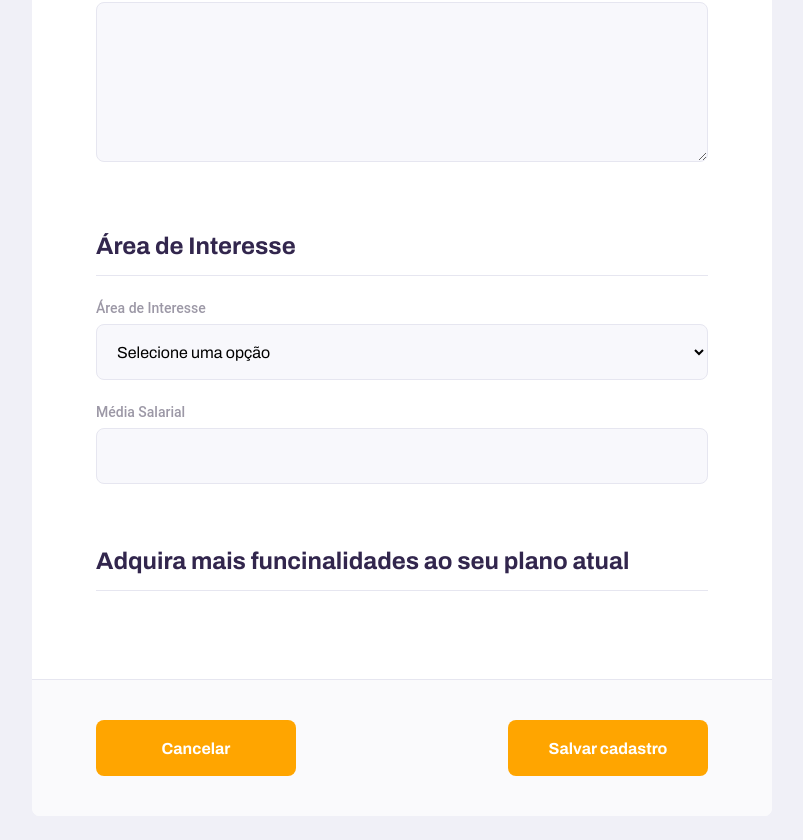
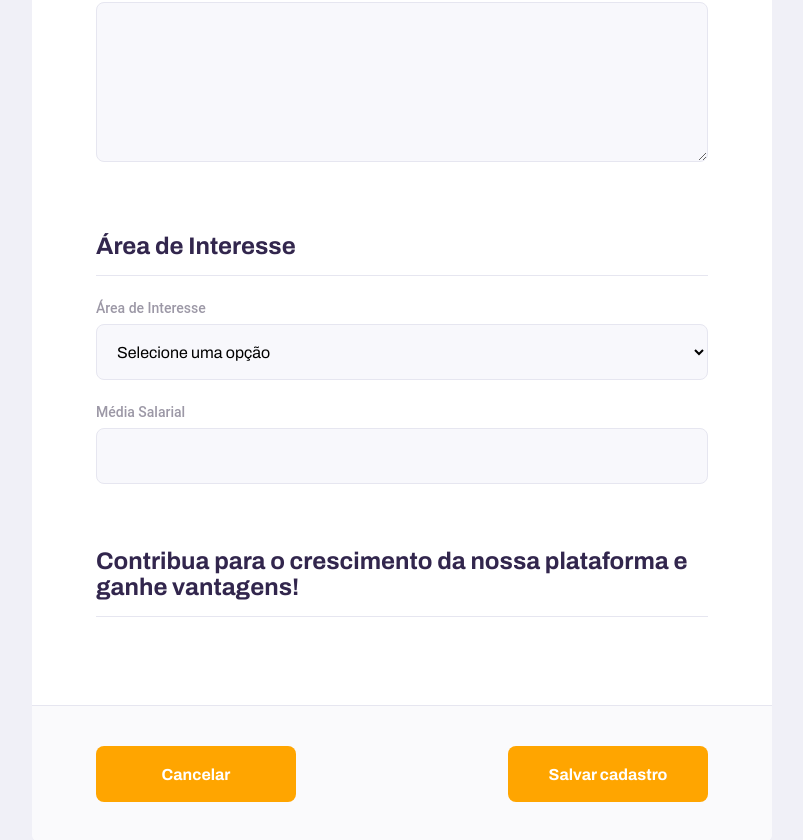
Before and after one commit to NaraGuimma/megahack-women-trilha, a React (Create React App) app: page /cadastro-candidata in a window 1280 px wide. Shown: the part 847-1687 px from the top of the page, without its empty margins (238-1041 px from the left). Before the commit the page ends 1663 px from the top, so only its background shows below. Built offline with nearby package versions, Linux system fonts and the light colour scheme.

Commit message:
Update index.tsx

```diff
--- a/src/pages/CandidateForm/index.tsx
+++ b/src/pages/CandidateForm/index.tsx
@@ -130,7 +130,7 @@ function CandidateForm() {
             />
           </fieldset>
           <fieldset>
-            <legend>Adquira mais funcinalidades ao seu plano atual</legend>
+            <legend>Contribua para o crescimento da nossa  plataforma e ganhe vantagens!</legend>
           </fieldset>
 
           <footer>
```
